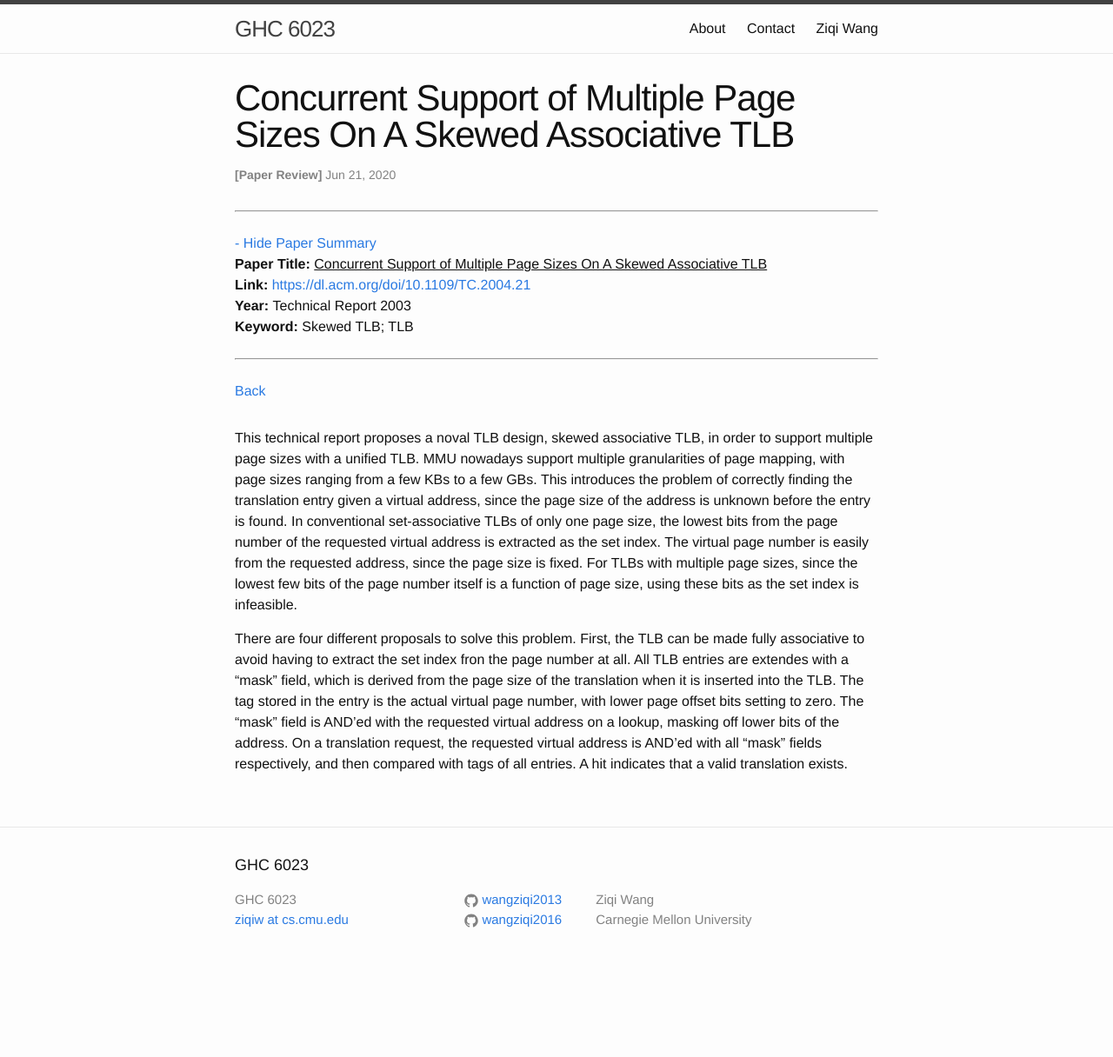
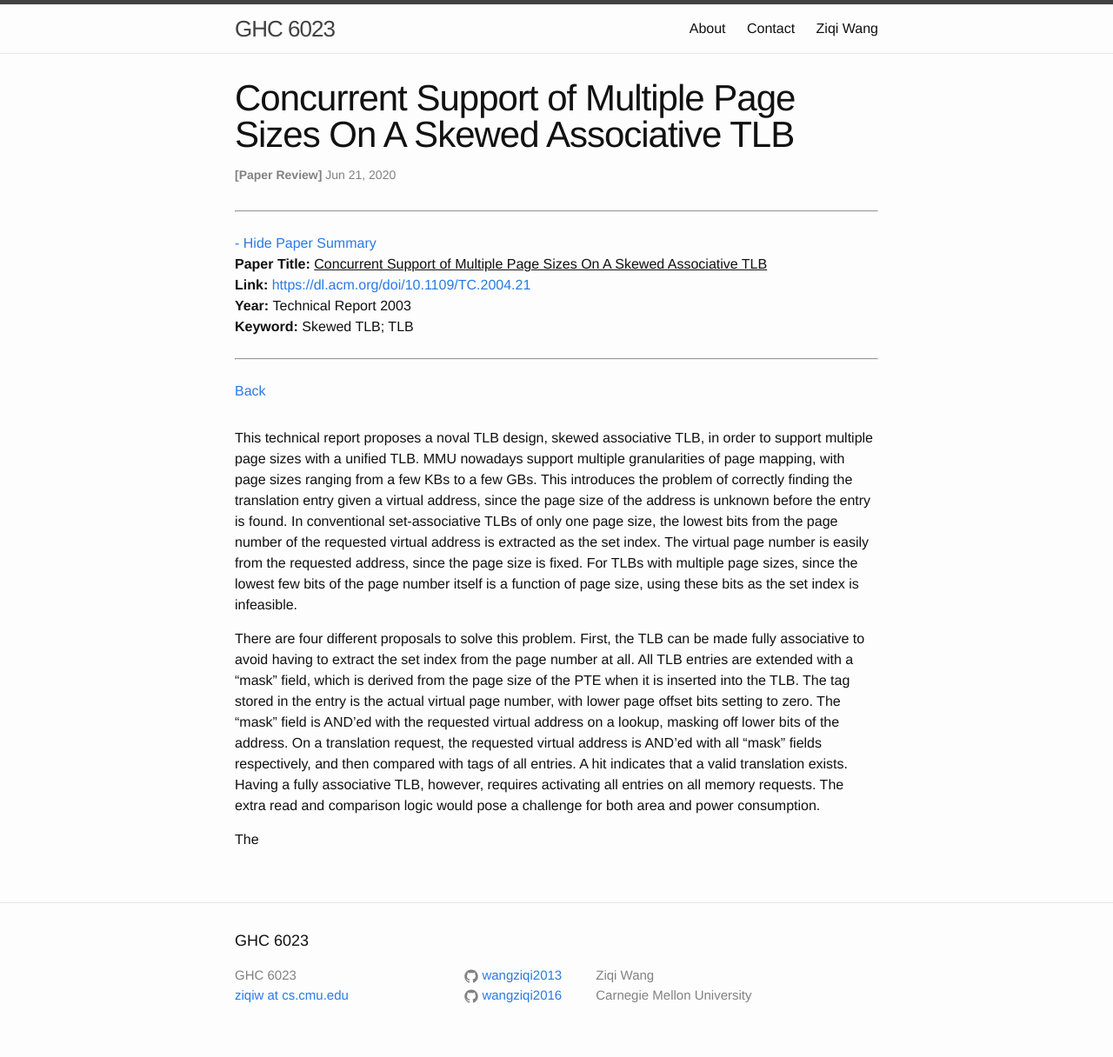
Before and after one commit to wangziqi2013/wangziqi2013.github.io, a Jekyll site: the page built from _posts/2020-06-21-skewed-tlb.markdown, in a window 1280 px wide. Shown: the whole page at 87% size. Built offline with Jekyll 4.4.1, drawn with Linux system fonts in a browser that asks for light colours; before the commit the page ends 1129 px from its top, so only the background shows below that.

Commit message:
Adding challenge

```diff
--- a/_posts/2020-06-21-skewed-tlb.markdown
+++ b/_posts/2020-06-21-skewed-tlb.markdown
@@ -23,9 +23,12 @@ page sizes, since the lowest few bits of the page number itself is a function of
 set index is infeasible.
 
 There are four different proposals to solve this problem. First, the TLB can be made fully associative to avoid having
-to extract the set index fron the page number at all. All TLB entries are extendes with a "mask" field, which is derived
-from the page size of the translation when it is inserted into the TLB. The tag stored in the entry is the actual virtual
+to extract the set index from the page number at all. All TLB entries are extended with a "mask" field, which is derived
+from the page size of the PTE when it is inserted into the TLB. The tag stored in the entry is the actual virtual
 page number, with lower page offset bits setting to zero. The "mask" field is AND'ed with the requested
 virtual address on a lookup, masking off lower bits of the address. On a translation request, the requested virtual address
 is AND'ed with all "mask" fields respectively, and then compared with tags of all entries. A hit indicates that a valid
-translation exists.
+translation exists. Having a fully associative TLB, however, requires activating all entries on all memory requests.
+The extra read and comparison logic would pose a challenge for both area and power consumption.
+
+The
```
